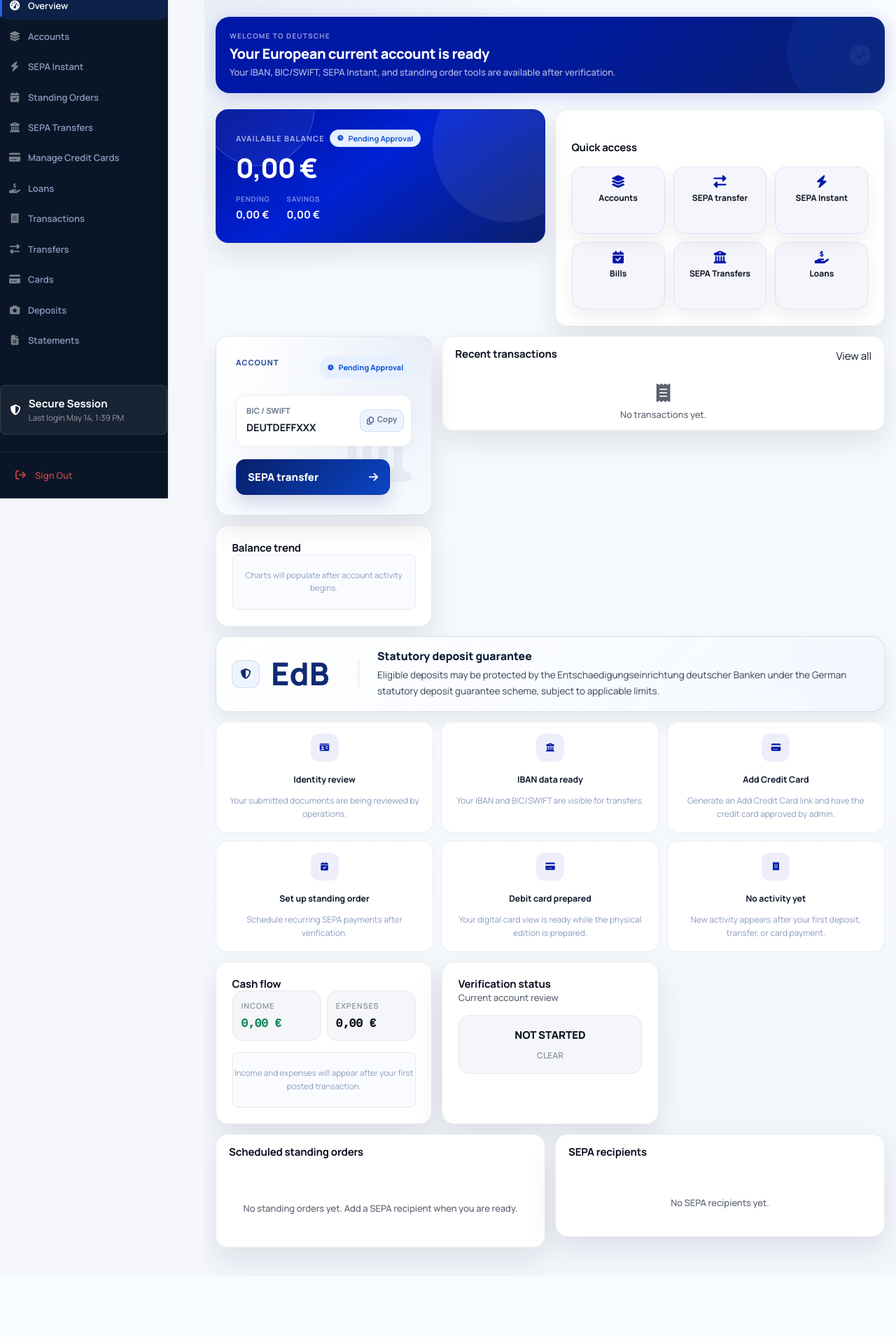
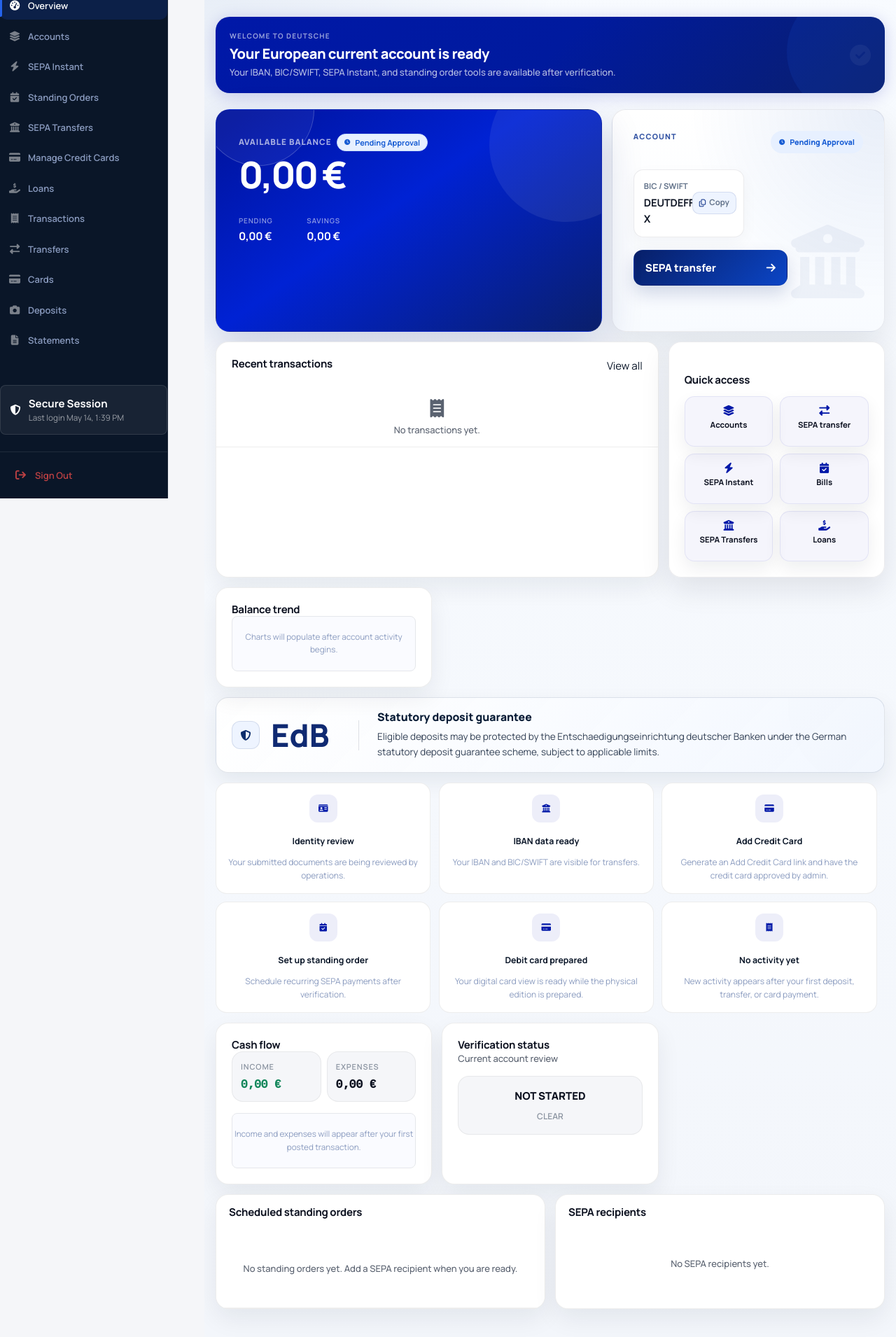
Before and after one commit to Joshangi1/Deutsche-bank, a PHP site: page /dashboard.php in a window 1280 px wide. Shown: the part 88-1998 px from the top of the page at 70% size. Before the commit the page ends 1898 px from the top, so only its background shows below. Run offline with PHP 8.4, Linux system fonts and the light colour scheme; the visitor is signed in with stand-in values (Sample User, id 1); data comes from the database, SQL or seed files in the repository; data that the repository does not hold is empty; some libraries are stand-ins or nearby versions.

Commit message:
Fix premium desktop dashboard layout while preserving mobile

```diff
--- a/assets/css/mobile-premium-fix.css
+++ b/assets/css/mobile-premium-fix.css
@@ -2230,3 +2230,185 @@ body,
     line-height: 1.45;
   }
 }
+
+/* Desktop dashboard: premium workspace layout, separate from mobile rules */
+@media (min-width: 1200px) {
+  .dashboard-page-grid {
+    --bs-gutter-x: 1.15rem;
+    --bs-gutter-y: 1.15rem;
+    align-items: stretch;
+  }
+
+  .dashboard-page-grid > [class*="col-"] {
+    display: flex;
+  }
+
+  .dashboard-page-grid > [class*="col-"] > * {
+    width: 100%;
+  }
+
+  .dashboard-balance-section { order: 1 !important; }
+  .dashboard-account-summary-section { order: 2 !important; }
+  .dashboard-transactions-section { order: 3 !important; }
+  .dashboard-quick-section { order: 4 !important; }
+  .dashboard-chart-section { order: 5 !important; }
+  .dashboard-protection-section { order: 6 !important; }
+  .dashboard-onboarding-section { order: 7 !important; }
+  .dashboard-cash-section { order: 8 !important; }
+  .dashboard-verification-section { order: 9 !important; }
+  .dashboard-bills-section { order: 10 !important; }
+  .dashboard-recipients-section { order: 11 !important; }
+
+  .dashboard-balance-section .balance-card,
+  .dashboard-account-summary-section .account-summary-card {
+    min-height: 318px;
+  }
+
+  .balance-card {
+    padding: 34px 32px !important;
+    border-radius: 20px !important;
+    box-shadow: 0 24px 58px rgba(9, 31, 104, 0.18) !important;
+  }
+
+  .balance-card .text-white-50 {
+    font-size: 0.78rem !important;
+    letter-spacing: 0.08em !important;
+    font-weight: 800 !important;
+  }
+
+  .balance-card .display-5 {
+    font-size: clamp(2.9rem, 4.1vw, 4.6rem) !important;
+    letter-spacing: -0.055em !important;
+    line-height: 0.98 !important;
+  }
+
+  .balance-card .mt-4.d-flex {
+    gap: 3.25rem !important;
+    margin-top: 2.2rem !important;
+  }
+
+  .balance-card .mt-4.d-flex > div strong {
+    font-size: 1.04rem !important;
+    letter-spacing: -0.02em;
+  }
+
+  .account-summary-card {
+    padding: 30px !important;
+    border-radius: 20px !important;
+    box-shadow: 0 20px 48px rgba(15, 23, 42, 0.09) !important;
+  }
+
+  .account-summary-card h2 {
+    font-size: clamp(1.7rem, 2vw, 2.25rem) !important;
+    letter-spacing: -0.04em;
+    line-height: 1.05;
+  }
+
+  .account-summary-label,
+  .section-heading .eyebrow {
+    letter-spacing: 0.11em !important;
+    font-size: 0.72rem !important;
+    font-weight: 850 !important;
+  }
+
+  .account-summary-details {
+    grid-template-columns: repeat(2, minmax(0, 1fr)) !important;
+    gap: 12px !important;
+  }
+
+  .account-summary-details div {
+    min-height: 86px !important;
+    padding: 14px 48px 14px 14px !important;
+  }
+
+  .account-summary-details strong {
+    font-size: 0.98rem !important;
+    letter-spacing: -0.01em;
+  }
+
+  .account-summary-action {
+    margin-top: auto;
+    min-height: 46px;
+  }
+
+  .quick-access-card {
+    padding: 22px !important;
+  }
+
+  .quick-access-card .section-heading {
+    margin-bottom: 14px;
+  }
+
+  .quick-grid {
+    grid-template-columns: repeat(2, minmax(0, 1fr)) !important;
+    gap: 10px !important;
+  }
+
+  .quick-grid a {
+    min-height: 72px !important;
+    padding: 12px 10px !important;
+    border-radius: 14px !important;
+    font-size: 0.76rem !important;
+  }
+
+  .quick-grid i {
+    font-size: 1rem !important;
+  }
+
+  .dashboard-transactions-section .table-card,
+  .dashboard-chart-section .table-card,
+  .dashboard-cash-section .table-card,
+  .dashboard-verification-section .premium-card,
+  .dashboard-bills-section .table-card,
+  .dashboard-recipients-section .table-card {
+    border-radius: 18px !important;
+    box-shadow: 0 14px 34px rgba(15, 23, 42, 0.07) !important;
+  }
+
+  .dashboard-transactions-section .table-card > .p-4,
+  .dashboard-chart-section .table-card,
+  .dashboard-cash-section .table-card,
+  .dashboard-verification-section .premium-card {
+    padding: 22px !important;
+  }
+
+  .dashboard-transactions-section h5,
+  .dashboard-chart-section h5,
+  .dashboard-cash-section h5,
+  .dashboard-verification-section h5,
+  .dashboard-bills-section h5,
+  .dashboard-recipients-section h5 {
+    font-size: 1rem !important;
+    letter-spacing: -0.015em;
+  }
+
+  .transaction-table td {
+    padding: 14px 18px !important;
+  }
+
+  .tx-merchant strong {
+    font-size: 0.9rem !important;
+    letter-spacing: -0.01em;
+  }
+
+  .dashboard-chart-section canvas[data-chart] {
+    max-height: 238px !important;
+  }
+
+  .dashboard-trust-banner-compact {
+    max-width: 1120px;
+    margin: 0 auto !important;
+  }
+}
+
+@media (min-width: 1400px) {
+  .dashboard-page-grid {
+    --bs-gutter-x: 1.35rem;
+    --bs-gutter-y: 1.35rem;
+  }
+
+  .dashboard-balance-section .balance-card,
+  .dashboard-account-summary-section .account-summary-card {
+    min-height: 340px;
+  }
+}
--- a/dashboard.php
+++ b/dashboard.php
@@ -155,7 +155,7 @@ $newAccountCards = in_array($bankingRegion, ['us', 'ca', 'uk'], true) ? [
 <div class="banking-hero mb-4"><div><div class="eyebrow"><?= e($ui['hero_eyebrow']) ?></div><h2><?= e($ui['hero_title']) ?></h2><p><?= e($ui['hero_copy']) ?></p></div><i class="fa-solid fa-circle-check"></i></div>
 <?php endif; ?>
 <div class="row g-4 dashboard-grid dashboard-page-grid">
-    <div class="col-xl-6 dashboard-balance-section">
+    <div class="col-xl-7 dashboard-balance-section">
         <div class="balance-card">
             <div class="row g-4 position-relative">
                 <div class="col-12">
@@ -172,15 +172,7 @@ $newAccountCards = in_array($bankingRegion, ['us', 'ca', 'uk'], true) ? [
             </div>
         </div>
     </div>
-    <div class="col-xl-6 dashboard-quick-section"><div class="premium-card quick-access-card p-4 h-100"><div class="section-heading"><div><span class="eyebrow">Move money faster</span><h5 class="fw-bold mb-0"><?= e($ui['quick']) ?></h5></div></div><div class="quick-grid">
-        <a href="user/accounts.php"><i class="fa-solid fa-layer-group"></i><span>Accounts</span></a>
-        <a href="user/transfers.php" class="<?= account_is_restricted($user) ? 'disabled' : '' ?>"><i class="fa-solid fa-right-left"></i><span><?= e($ui['transfer']) ?></span></a>
-        <a href="user/send_money.php" class="<?= account_is_restricted($user) ? 'disabled' : '' ?>"><i class="fa-solid fa-bolt"></i><span><?= e($regionConfig['rail_primary']) ?></span></a>
-        <a href="user/bill_pay.php" class="<?= account_is_restricted($user) ? 'disabled' : '' ?>"><i class="fa-solid fa-calendar-check"></i><span>Bills</span></a>
-        <a href="user/ach_transfers.php" class="<?= account_is_restricted($user) ? 'disabled' : '' ?>"><i class="fa-solid fa-building-columns"></i><span><?= e($regionConfig['rail_bank']) ?></span></a>
-        <a href="user/loans.php"><i class="fa-solid fa-hand-holding-dollar"></i><span>Loans</span></a>
-    </div></div></div>
-    <div class="col-xl-4 dashboard-account-summary-section">
+    <div class="col-xl-5 dashboard-account-summary-section">
         <div class="account-summary-card h-100">
             <div class="account-summary-watermark"><i class="fa-solid fa-building-columns"></i></div>
             <div class="d-flex justify-content-between align-items-start gap-3 mb-4">
@@ -210,6 +202,14 @@ $newAccountCards = in_array($bankingRegion, ['us', 'ca', 'uk'], true) ? [
         </div>
     </div>
     <div class="col-xl-8 dashboard-transactions-section"><div class="table-card"><div class="p-4 d-flex justify-content-between"><h5 class="fw-bold mb-0"><?= e($ui['recent']) ?></h5><a href="user/transactions.php"><?= e($ui['view_all']) ?></a></div><div class="table-responsive"><table class="table transaction-table align-middle mb-0"><tbody><?php foreach ($txRows as $row): ?><?php $isCredit = (float) $row['amount'] > 0; ?><tr><td><div class="tx-merchant"><span class="tx-icon <?= $isCredit ? 'tx-icon-credit' : '' ?>"><i class="fa-solid <?= e(transaction_icon($row)) ?>"></i></span><div><strong><?= e($row['description']) ?></strong><div class="small muted"><?= e(transaction_display_date($row['created_at'])) ?> &middot; <?= e(transaction_category($row)) ?></div></div></div></td><td><span class="status-pill status-<?= $row['status']==='completed'?'success':(in_array($row['status'], ['failed','rejected'], true)?'danger':'warning') ?>"><?= e(strtoupper($row['status'])) ?></span></td><td class="text-end fw-bold tx-amount <?= $isCredit ? 'tx-credit' : 'tx-debit' ?>"><?= $isCredit ? '+' : '-' ?><?= money(abs((float) $row['amount']), $currency) ?></td></tr><?php endforeach; ?><?php if (!$txRows): ?><tr><td colspan="3" class="text-center muted py-5"><i class="fa-solid fa-receipt d-block fs-3 mb-2"></i>No transactions yet.</td></tr><?php endif; ?></tbody></table></div></div></div>
+    <div class="col-xl-4 dashboard-quick-section"><div class="premium-card quick-access-card p-4 h-100"><div class="section-heading"><div><span class="eyebrow">Move money faster</span><h5 class="fw-bold mb-0"><?= e($ui['quick']) ?></h5></div></div><div class="quick-grid">
+        <a href="user/accounts.php"><i class="fa-solid fa-layer-group"></i><span>Accounts</span></a>
+        <a href="user/transfers.php" class="<?= account_is_restricted($user) ? 'disabled' : '' ?>"><i class="fa-solid fa-right-left"></i><span><?= e($ui['transfer']) ?></span></a>
+        <a href="user/send_money.php" class="<?= account_is_restricted($user) ? 'disabled' : '' ?>"><i class="fa-solid fa-bolt"></i><span><?= e($regionConfig['rail_primary']) ?></span></a>
+        <a href="user/bill_pay.php" class="<?= account_is_restricted($user) ? 'disabled' : '' ?>"><i class="fa-solid fa-calendar-check"></i><span>Bills</span></a>
+        <a href="user/ach_transfers.php" class="<?= account_is_restricted($user) ? 'disabled' : '' ?>"><i class="fa-solid fa-building-columns"></i><span><?= e($regionConfig['rail_bank']) ?></span></a>
+        <a href="user/loans.php"><i class="fa-solid fa-hand-holding-dollar"></i><span>Loans</span></a>
+    </div></div></div>
     <div class="col-xl-4 dashboard-chart-section"><div class="table-card p-4 h-100"><h5 class="fw-bold"><?= e($ui['balance']) ?></h5><?php if ($isNewAccount): ?><div class="empty-mini">Charts will populate after account activity begins.</div><?php else: ?><canvas data-chart="line" height="220"></canvas><?php endif; ?></div></div>
     <div class="col-12 dashboard-protection-section">
         <?= deposit_protection_badge($user, $account, 'dashboard-trust-banner dashboard-trust-banner-compact mb-0') ?>
```
